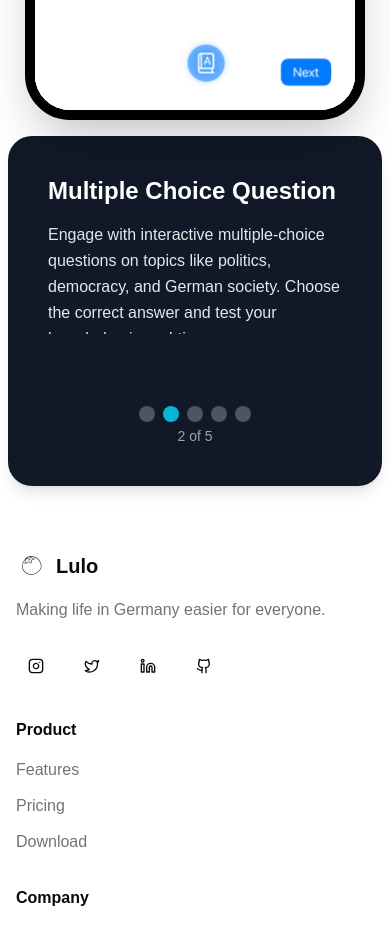
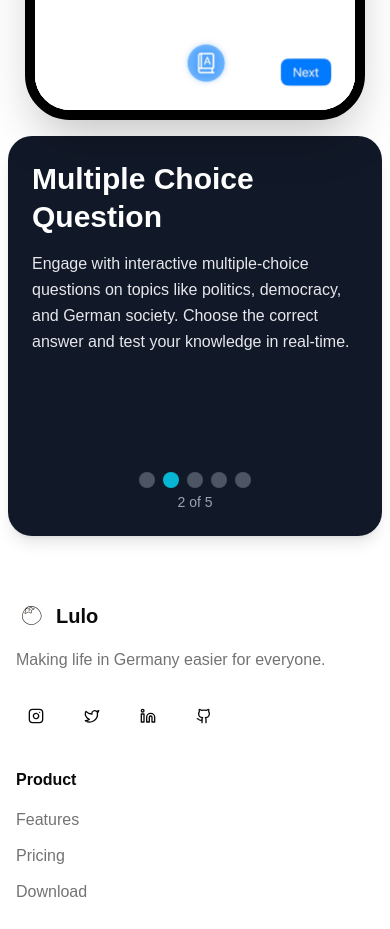
Before and after one commit to yesid-lopez/deu-landing, a Next.js app: page / in a window 390 px wide. Shown: the part 1420-2349 px from the top of the page. Built offline with nearby package versions, Linux system fonts and the light colour scheme.

Commit message:
Enhance Features component text and scrolling behavior
- Add gradient overlay for long descriptions on mobile
- Improve text container layout and scrolling
- Adjust feature description card height and padding
- Increase title font size for better readability

```diff
--- a/src/components/features.tsx
+++ b/src/components/features.tsx
@@ -126,7 +126,7 @@ export function Features() {
         {/* Feature Description */}
         <div className="w-full lg:w-3/5 max-w-[400px] sm:max-w-[500px] lg:max-w-2xl mx-auto lg:mx-0">
           {/* Static card container with fixed dimensions */}
-          <div className="bg-gray-900 text-white p-10 sm:p-5 lg:p-10 rounded-3xl shadow-lg h-[350px] md:[320px] lg:h-[400px] w-full flex flex-col relative overflow-hidden">
+          <div className="bg-gray-900 text-white p-6 sm:p-5 lg:p-10 rounded-3xl shadow-lg h-[400px] md:h-[350px] lg:h-[400px] w-full flex flex-col relative overflow-hidden">
             {/* Content container with static navigation */}
             <div className="flex flex-col h-full">
               {/* Animated text content */}
@@ -138,19 +138,23 @@ export function Features() {
                     animate={{ opacity: 1, y: 0 }}
                     exit={{ opacity: 0, y: -20 }}
                     transition={{ duration: 0.3 }}
+                    className="h-full flex flex-col"
                   >
-                    <h3 className="text-2xl sm:text-4xl font-bold mb-2 sm:mb-3 lg:mb-5 text-white leading-tight">
+                    <h3 className="text-3xl sm:text-4xl font-bold mb-2 sm:mb-3 lg:mb-5 text-white leading-tight">
                       {currentFeature.title}
                     </h3>
-                    <p className="max-sm:pt-2 text-md sm:text-xl text-gray-200 mb-3 sm:mb-4 lg:mb-8 overflow-y-auto max-h-[120px] sm:max-h-[140px] lg:max-h-none leading-relaxed">
-                      {currentFeature.description}
-                    </p>
+                    <div className="relative flex-grow">
+                      <p className="max-sm:pt-2 text-md sm:text-xl text-gray-200 overflow-y-auto h-[200px] sm:h-[140px] lg:h-auto lg:max-h-none leading-relaxed pr-2">
+                        {currentFeature.description}
+                      </p>
+                      <div className="absolute bottom-0 left-0 right-0 h-8 bg-gradient-to-t from-gray-900 to-transparent pointer-events-none sm:hidden"></div>
+                    </div>
                   </motion.div>
                 </AnimatePresence>
               </div>
 
               {/* Static navigation and counter (not animated) */}
-              <div className="mt-auto sm:pt-2">
+              <div className="mt-auto pt-3">
                 {/* Feature Navigation */}
                 <div className="flex gap-2 justify-center sm:justify-start">
                   {features.map((_, index) => (
```
